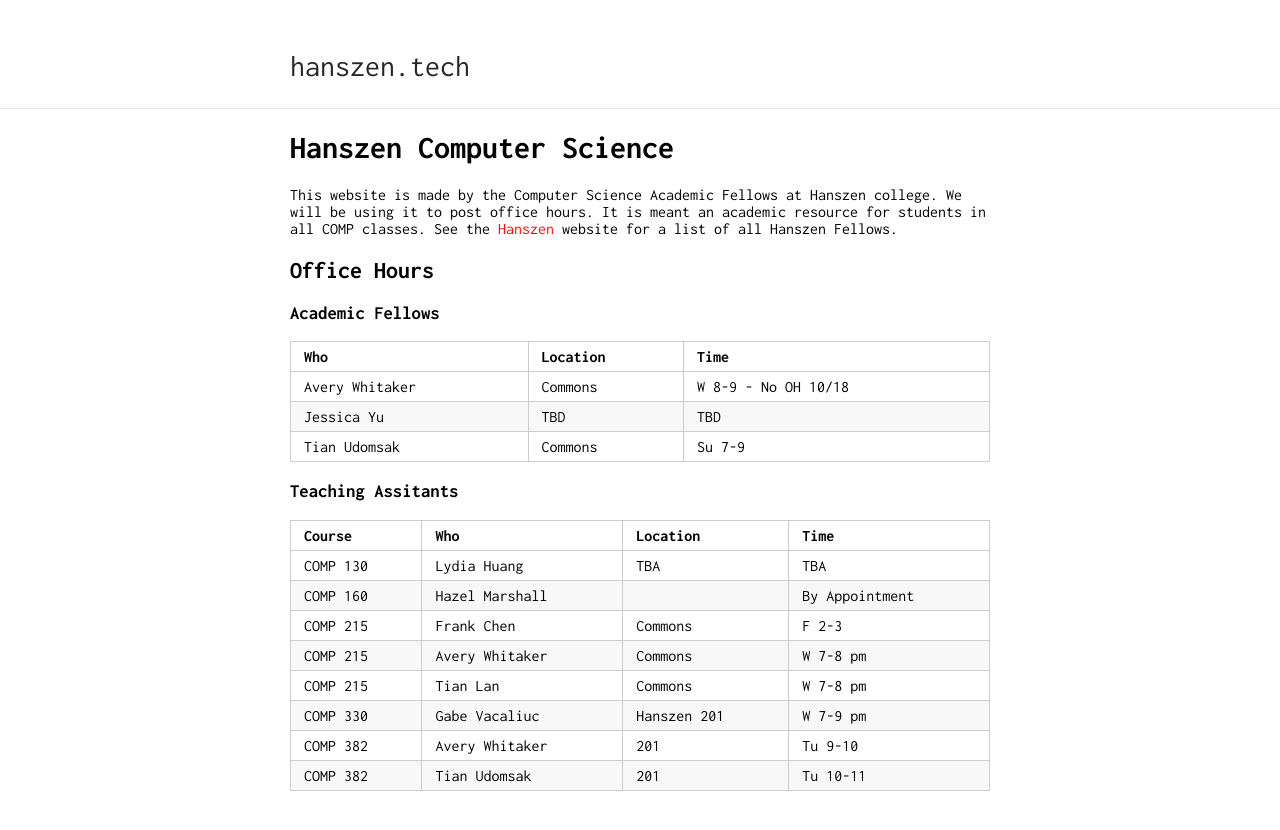
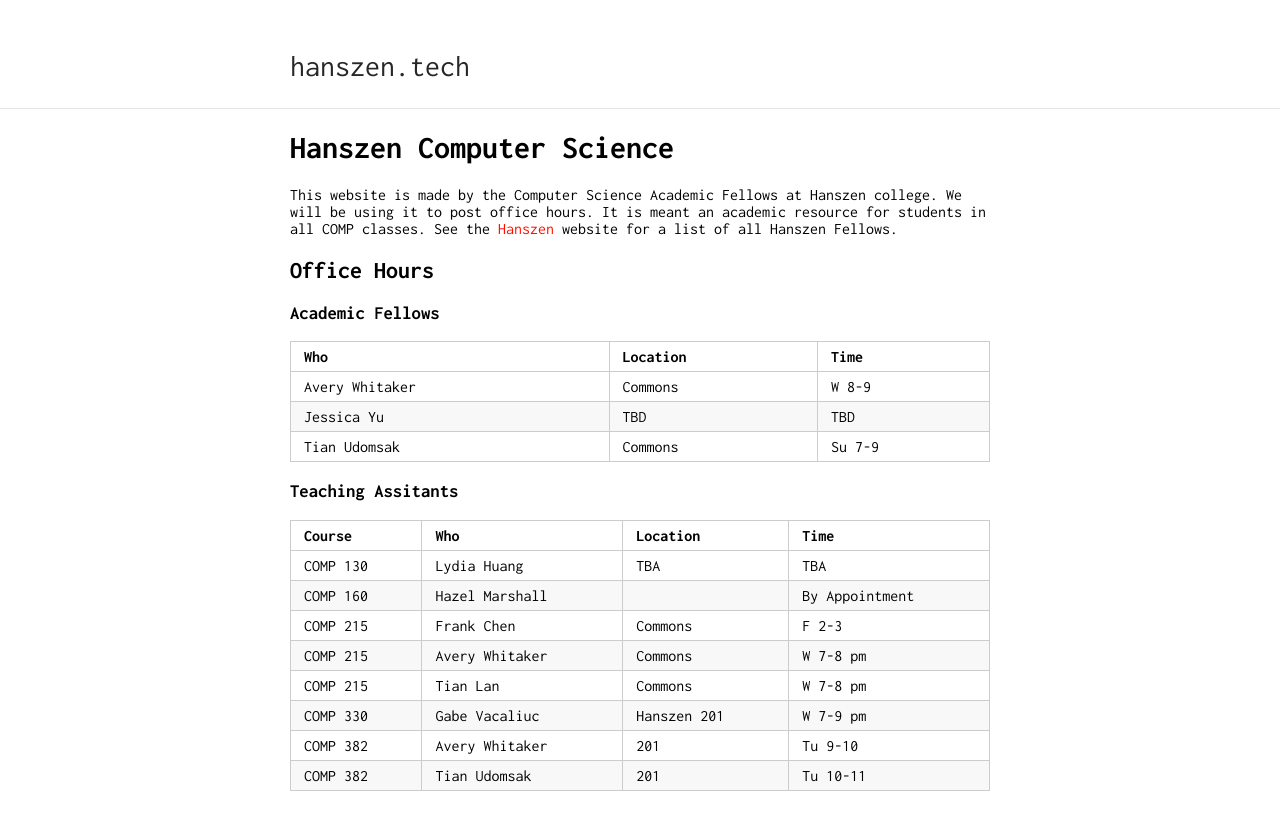
Before and after one commit to Avery-Whitaker/hanszen.tech, a Jekyll site: the page built from index.md, in a window 1280 px wide. Shown: the top 830 px of the page. Built offline with Jekyll 4.4.1, drawn with Linux system fonts in a browser that asks for light colours; our own code applies the rules of GitHub Pages for plain Markdown files.

Commit message:
Update index.md

```diff
--- a/index.md
+++ b/index.md
@@ -12,7 +12,7 @@ This website is made by the Computer Science Academic Fellows at Hanszen college
 
  Who        |Location | Time
 ------------|---------|--------
-Avery Whitaker | Commons | W 8-9 - No OH 10/18
+Avery Whitaker | Commons | W 8-9
 Jessica Yu   | TBD | TBD
 Tian Udomsak | Commons | Su 7-9
 
```
